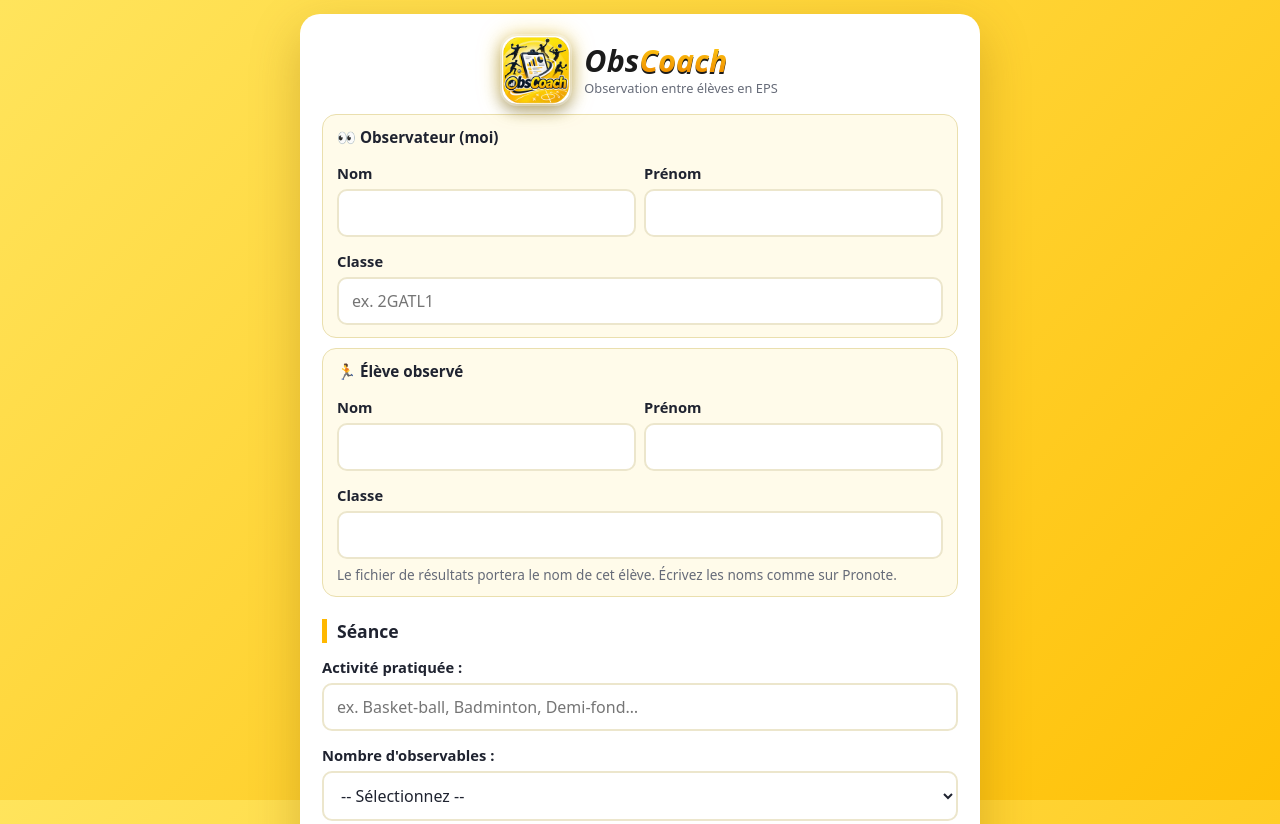
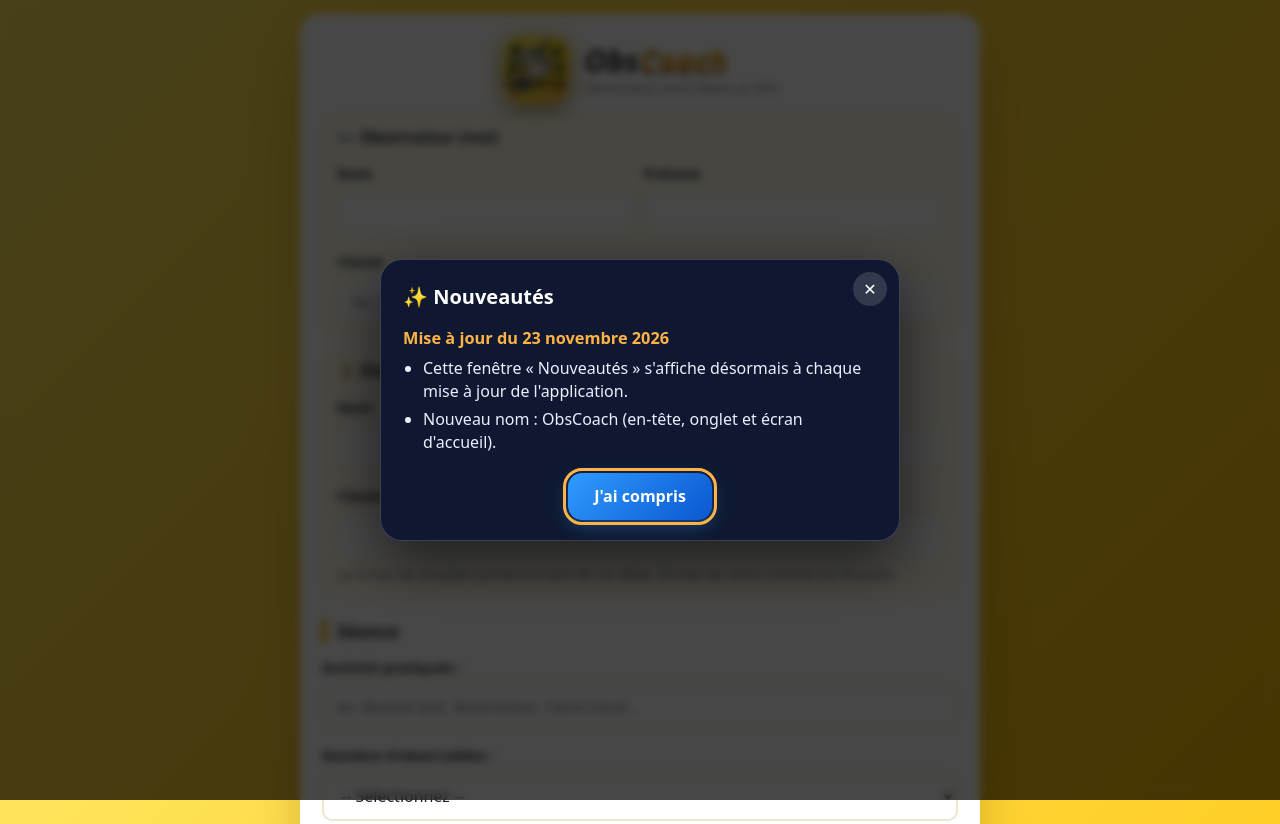
Before and after one commit to VinzToc/ObsCoach_Eleves, a plain HTML site: page index.html in a window 1280 px wide. Shown: the top 824 px of the page. Drawn offline with Linux system fonts and the light colour scheme.

Commit message:
Fenêtre « Nouveautés » affichée une fois après chaque mise à jour
Co-Authored-By: Claude Sonnet 5.5 <noreply@anthropic.com>
Claude-Session: https://claude.ai/code/session_01DWMzvDjuQqdn6i5FnQMur8

```diff
--- a/index.html
+++ b/index.html
@@ -183,5 +183,6 @@
   })();
 })();
 </script>
+<script src="nouveautes.js" defer></script>
 </body>
 </html>
--- /dev/null
+++ b/nouveautes.js
@@ -0,0 +1,95 @@
+/* Fenêtre « Nouveautés » : s'affiche une seule fois après chaque mise à jour de l'application.
+   Autonome (aucune dépendance), isolée du style de l'appli (Shadow DOM).
+   Lit nouveautes.json (à côté de ce fichier) : [{ "v":"1.2.0", "date":"2026-11-23", "titre":"(facultatif)", "items":["…"] }, …]
+   La version courante = la plus haute « v » du fichier. Pour une nouvelle version : ajouter une entrée au début du fichier. */
+(function () {
+  'use strict';
+  var script = document.currentScript, base = script && script.src ? script.src : location.href;
+  var seg = (location.pathname.split('/')[1] || 'app').toLowerCase();
+  var KEY = 'EPS_NV_' + seg;
+
+  function cmp(a, b) {
+    a = String(a).split('.').map(Number); b = String(b).split('.').map(Number);
+    for (var i = 0; i < 3; i++) { var d = (a[i] || 0) - (b[i] || 0); if (d) return d; }
+    return 0;
+  }
+  function lire() { try { return localStorage.getItem(KEY); } catch (e) { return null; } }
+  function ecrire(v) { try { localStorage.setItem(KEY, v); } catch (e) {} }
+
+  var cache = null;
+  function charger() {
+    if (!cache) {
+      cache = fetch(new URL('nouveautes.json', base).href, { cache: 'no-cache' })
+        .then(function (r) { if (!r.ok) throw 0; return r.json(); })
+        .then(function (L) {
+          L = (Array.isArray(L) ? L : []).filter(function (n) { return n && n.v; });
+          return L.sort(function (a, b) { return cmp(b.v, a.v); });
+        })
+        .catch(function () { return []; });
+    }
+    return cache;
+  }
+
+  var CSS = '' +
+    '.ov{position:fixed;inset:0;z-index:2147483000;background:rgba(0,0,0,.72);display:flex;align-items:center;justify-content:center;padding:16px;backdrop-filter:blur(4px);-webkit-backdrop-filter:blur(4px);font-family:system-ui,-apple-system,"Segoe UI",Roboto,sans-serif}' +
+    '.fc{position:relative;box-sizing:border-box;width:100%;max-width:520px;max-height:86vh;overflow:auto;background:#0f1830;color:#eaf0ff;border:1px solid rgba(255,255,255,.18);border-radius:22px;padding:22px 22px 20px;box-shadow:0 20px 60px rgba(0,0,0,.6);line-height:1.45}' +
+    'h3{margin:0 40px 10px 0;font-size:1.25rem;color:#fff}' +
+    'h4{margin:16px 0 6px;font-size:1.02rem;color:#ffb347}h4 small{font-weight:500;opacity:.7;color:#eaf0ff}' +
+    'ul{margin:0;padding-left:20px}li{margin:5px 0}' +
+    '.x{position:absolute;top:12px;right:12px;width:34px;height:34px;border:0;border-radius:50%;background:rgba(255,255,255,.14);color:#fff;font-size:1rem;cursor:pointer}' +
+    '.ok{display:block;margin:18px auto 0;border:0;border-radius:14px;padding:12px 26px;font:inherit;font-weight:700;color:#fff;cursor:pointer;background:linear-gradient(135deg,#2f9bff,#0b57d0);box-shadow:0 6px 18px rgba(47,155,255,.35)}' +
+    '.x:focus-visible,.ok:focus-visible{outline:3px solid #ffb347;outline-offset:2px}';
+
+  var hote = null;
+  function fermer() {
+    if (hote) { hote.remove(); hote = null; }
+    document.removeEventListener('keydown', touche, true);
+    charger().then(function (L) { if (L.length) ecrire(L[0].v); });
+  }
+  function touche(e) { if (e.key === 'Escape') fermer(); }
+
+  function montrer(liste) {
+    if (!liste.length || hote) return;
+    hote = document.createElement('div');
+    var ombre = hote.attachShadow({ mode: 'open' });
+    var st = document.createElement('style'); st.textContent = CSS; ombre.appendChild(st);
+    var ov = document.createElement('div'); ov.className = 'ov';
+    var fc = document.createElement('div'); fc.className = 'fc'; fc.setAttribute('role', 'dialog'); fc.setAttribute('aria-label', 'Nouveautés');
+    var x = document.createElement('button'); x.className = 'x'; x.type = 'button'; x.textContent = '✕'; x.setAttribute('aria-label', 'Fermer');
+    var h = document.createElement('h3'); h.textContent = '✨ Nouveautés';
+    fc.appendChild(x); fc.appendChild(h);
+    liste.forEach(function (n) {
+      var t = document.createElement('h4');
+      t.textContent = n.titre || ('Version ' + n.v);
+      if (n.date && !n.titre) {
+        var d = new Date(n.date); var s = document.createElement('small');
+        if (!isNaN(d)) { s.textContent = ' · ' + d.toLocaleDateString('fr-FR'); t.appendChild(s); }
+      }
+      var ul = document.createElement('ul');
+      (n.items || []).forEach(function (it) { var li = document.createElement('li'); li.textContent = it; ul.appendChild(li); });
+      fc.appendChild(t); fc.appendChild(ul);
+    });
+    var ok = document.createElement('button'); ok.className = 'ok'; ok.type = 'button'; ok.textContent = "J'ai compris";
+    fc.appendChild(ok); ov.appendChild(fc); ombre.appendChild(ov);
+    x.onclick = ok.onclick = fermer;
+    ov.onclick = function (e) { if (e.target === ov) fermer(); };
+    document.addEventListener('keydown', touche, true);
+    (document.body || document.documentElement).appendChild(hote);
+    try { ok.focus({ preventScroll: true }); } catch (e) {}
+  }
+
+  function auto() {
+    charger().then(function (L) {
+      if (!L.length) return;
+      var cur = L[0].v, vue = lire();
+      if (!vue) montrer(L.slice(0, 1));                                   /* première ouverture : dernière version seulement */
+      else if (cmp(cur, vue) > 0) montrer(L.filter(function (n) { return cmp(n.v, vue) > 0; }));
+    });
+  }
+
+  /* Réouverture manuelle (depuis la console ou un bouton de l'appli) : window.voirNouveautes() */
+  window.voirNouveautes = function () { return charger().then(function (L) { montrer(L.slice(0, 4)); }); };
+
+  if (document.readyState === 'complete') setTimeout(auto, 400);
+  else window.addEventListener('load', function () { setTimeout(auto, 400); });
+})();
--- /dev/null
+++ b/nouveautes.json
@@ -0,0 +1,11 @@
+[
+ {
+  "v": "1.1.0",
+  "date": "2026-11-23",
+  "items": [
+   "Cette fenêtre « Nouveautés » s'affiche désormais à chaque mise à jour de l'application.",
+   "Nouveau nom : ObsCoach (en-tête, onglet et écran d'accueil)."
+  ],
+  "titre": "Mise à jour du 23 novembre 2026"
+ }
+]
--- a/sw.js
+++ b/sw.js
@@ -1,9 +1,9 @@
 /* Service worker StatObs Élèves – tout est mis en cache : l'app fonctionne sans réseau.
    Pour publier une mise à jour : changer VERSION ci-dessous. */
-const VERSION = 'v2';
+const VERSION = 'v3';
 const CACHE = 'statobs-eleves-' + VERSION;
 
-const CORE = [
+const CORE = ['nouveautes.js','nouveautes.json',
   './', 'index.html', 'panneau_saisie.html', 'statistiques.html',
   'statobs.css', 'statobs.js', 'eps-xlsx.js', 'statobs-bilan.js', 'manifest.webmanifest',
   'icons/icon-192.png', 'icons/icon-512.png', 'icons/icon-maskable-512.png', 'icons/apple-touch-icon.png'
```
